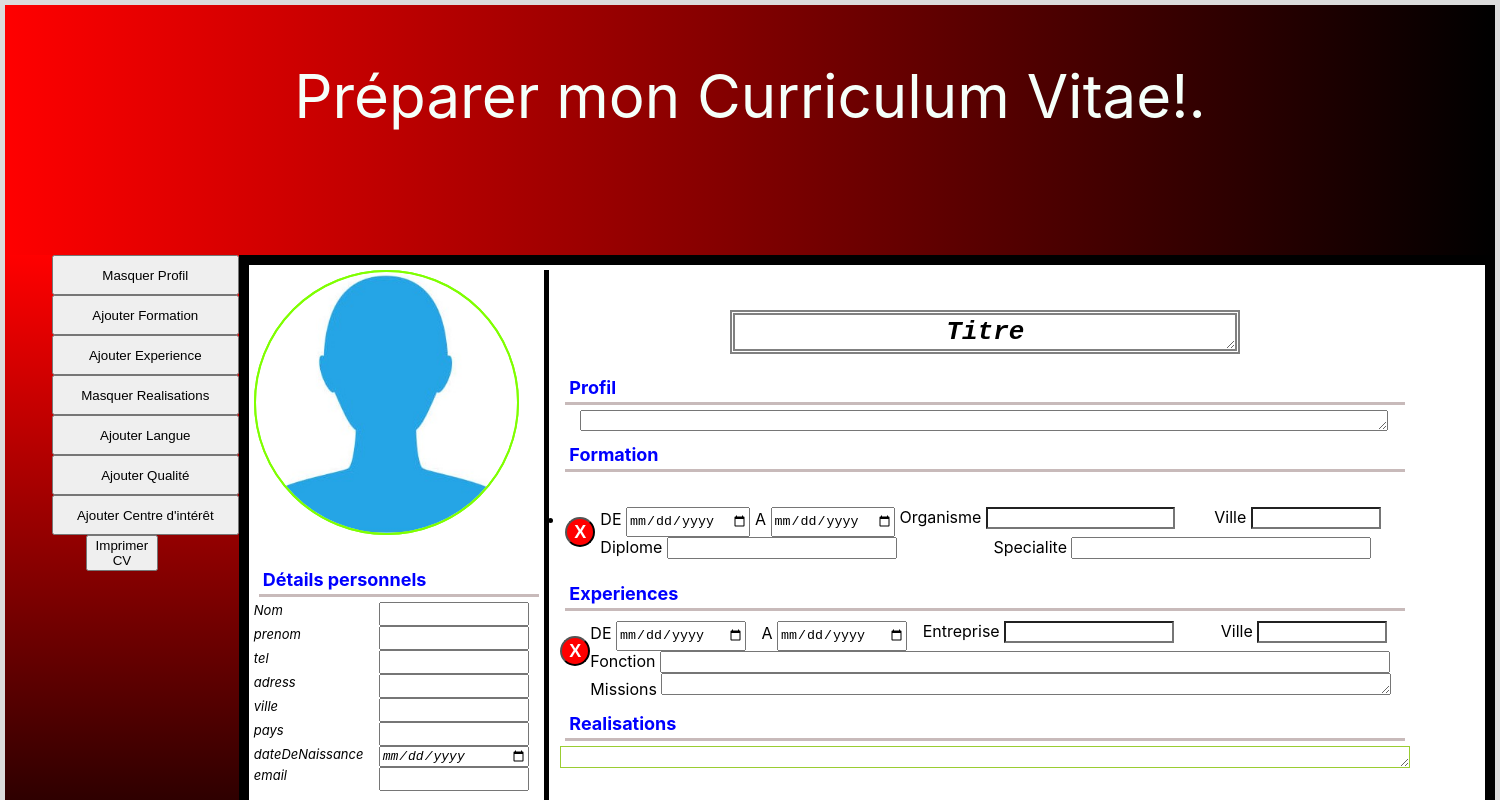
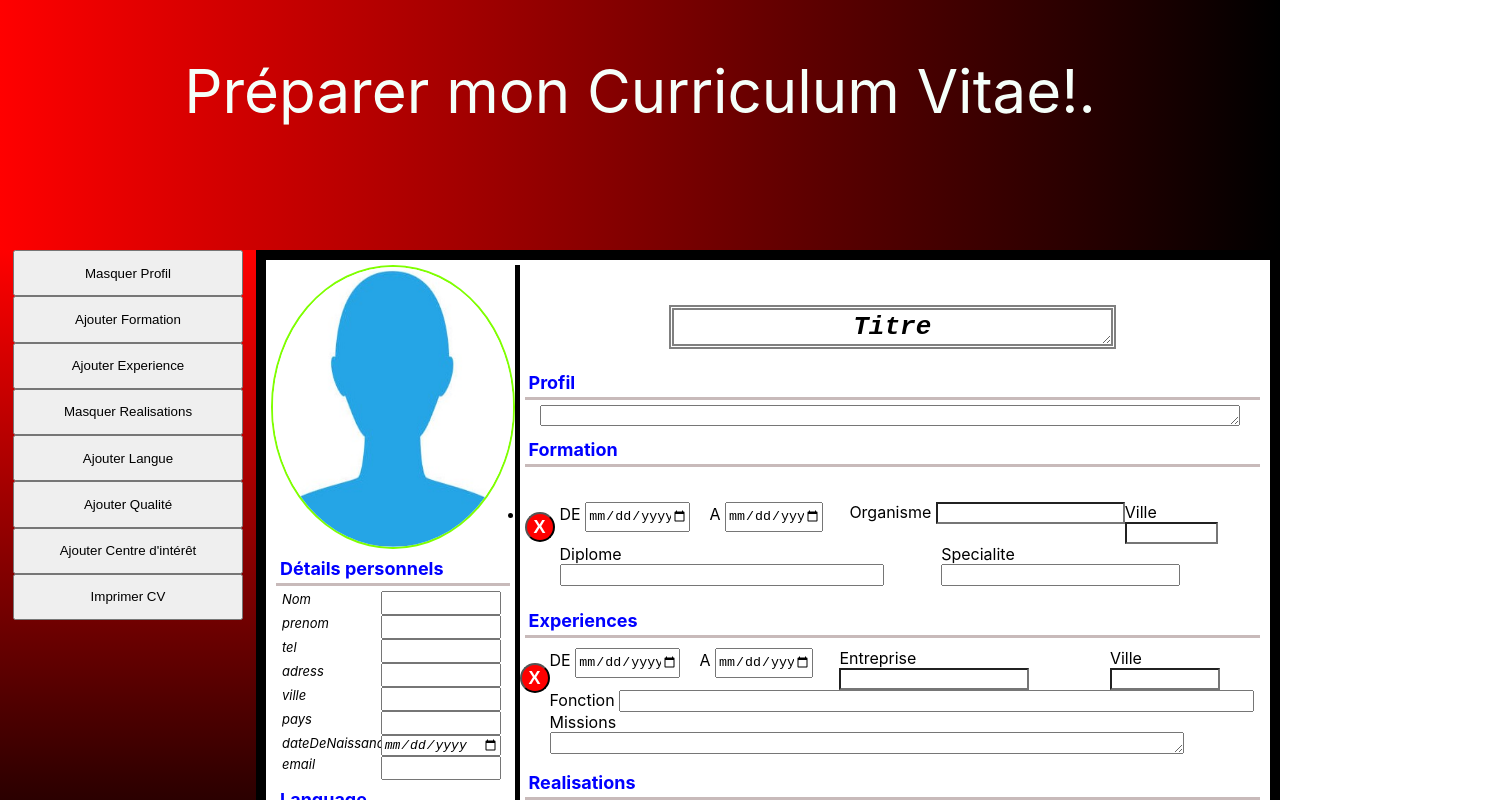
Before and after one commit to bigzeus007/bigzeus007, a React (Create React App) app: page / in a window 1280 px wide. Shown: the top 800 px of the page, 1500 px wide, since content can reach past the window. Built offline with nearby package versions, Linux system fonts and the light colour scheme.

Commit message:
CV CREATOR
changing width from px to % -> better flexibility

```diff
--- a/src/App.css
+++ b/src/App.css
@@ -6,21 +6,22 @@
 .App{
     position:relative;
     display:grid;
+    grid-template-columns: 20% 80%;
     grid-template-areas:
     "myTitreNav myTitreNav"
     "listeOutils corpsCV";
-    width: 1500px;
+
     height:auto;
     margin-left: auto;
     margin-right: auto;
-    border: gainsboro 5px solid;
+    min-width: 800px;
 
 }
 .myTitreNav{
     grid-area: myTitreNav;
     position:relative;
     display: block;
-    width: 1490px;
+    width: 100%;
     height: 250px;
     background-image: linear-gradient(to left,black,red);
     font-size: 60px;
@@ -53,17 +54,18 @@
 }
 .Outil{
     position: relative;
-    width: 80%;
-    left: 10%;
-    right: auto;
+    width: 90%;
+    left: 5%;
+    height: 7%;
+    min-width: 150px;
+
 
 }
 
 .Entete{
     position: relative;
     display: grid;
-    width:290px;
-    height: 290px;
+
     grid-template-columns: 30% 70%;
 
 
@@ -73,8 +75,9 @@
 img{
     position: absolute;
     top: 0px;
-    width:265px;
-    height:265px;
+
+    width:100%;
+    height:100%;
     border-radius:100%;
     border: chartreuse 2px solid;
 
@@ -88,10 +91,10 @@ img{
 
 }
 #myButtonPhoto{
-    width:265px;
-    height:265px;
+    width:283px;
+    height:283px;
     border-radius:100%;
-    border: chartreuse 2px solid;
+    border-color: transparent;
     background-color: transparent;
 
 
@@ -109,11 +112,12 @@ img{
 .coordonnees > label{
     font-style: italic;
     font-size:small;
+    margin-left: 10%;
 }
 .coordonnees > input{
     font-style:oblique;
     font-size:medium;
-    width: 150px;
+    width: 90%;
 
 
 
@@ -238,12 +242,12 @@ img{
 }
 .lePrioritaire{
     position: relative;
-    width: 850px;
+    width: 100%x;
 
 }
 .leSecondaire{
     position: relative;
-    width: 295px;
+    width: 100%;
     border-right: 5px solid;
 
 
--- a/src/Components/Entete.js
+++ b/src/Components/Entete.js
@@ -1,4 +1,4 @@
-import React, { useEffect, useRef, useState} from 'react';
+import React, { useRef, useState} from 'react';
 
 import myLogo from "../images/photo-profil.jpg"
 
--- a/src/Components/Experiences.js
+++ b/src/Components/Experiences.js
@@ -13,12 +13,12 @@ function Experiences({addExperience,setAddExperience}) {
         <div id="maExperience" className="maExperience" >
             {addExperience.map((element,index)=>(
             <div key={element+index} className="uneExperience" visible={element.titre}>
-                <label htmlFor="dateDebutE" className="dateDebutE">DE <input id="dateDebutE" type="date" style={{height:"30px",width:"130px",}}></input></label>
-                <label htmlFor="dateFinE" className="dateFinE">A <input id="dateFinE" type="date" style={{height:"30px",width:"130px",}}></input></label>
-                <label htmlFor="mission" className="mission">Missions <TextareaAutosize id="mission" style={{fontSize:"14px",width:"730px"}} type="text" ></TextareaAutosize></label>
-                <label htmlFor="fonction" className="fonction">Fonction <input id="fonction" style={{fontSize:"14px",width:"730px"}} type="text" ></input></label>
-                <label htmlFor="entreprise" className="entreprise">Entreprise <input type="text" id="entreprise" style={{backgroundColor:"transparent",fontSize:"14px",width:"170px",}}></input></label>
-                <label htmlFor="villeE" className="villeE">Ville <input type="text" id="villeE" style={{backgroundColor:"transparent",fontSize:"14px",width:"130px"}}></input></label>
+                <label htmlFor="dateDebutE" className="dateDebutE">DE <input id="dateDebutE" type="date" style={{height:"30px",width:"70%",}}></input></label>
+                <label htmlFor="dateFinE" className="dateFinE">A <input id="dateFinE" type="date" style={{height:"30px",width:"70%",}}></input></label>
+                <label htmlFor="mission" className="mission">Missions <TextareaAutosize id="mission" style={{fontSize:"14px",width:"90%"}} type="text" ></TextareaAutosize></label>
+                <label htmlFor="fonction" className="fonction">Fonction <input id="fonction" style={{fontSize:"14px",width:"90%"}} type="text" ></input></label>
+                <label htmlFor="entreprise" className="entreprise">Entreprise <input type="text" id="entreprise" style={{backgroundColor:"transparent",fontSize:"14px",width:"70%",}}></input></label>
+                <label htmlFor="villeE" className="villeE">Ville <input type="text" id="villeE" style={{backgroundColor:"transparent",fontSize:"14px",width:"76%"}}></input></label>
                 <button className="myDeleteButton" onClick={(event)=>{event.preventDefault();removeMyExperience(index);}}> X </button>
 
                 </div>))}
--- a/src/Components/Formation.js
+++ b/src/Components/Formation.js
@@ -12,12 +12,12 @@ function Formation({addFormation,setAddFormation}) {
         <div id="myFormation" className="myFormation" >
             {addFormation.map((element,index)=>(
             <div key={element+index} className="uneFormation" visible={element.titre} >
-                <label htmlFor="dateDebut" className="dateDebut">DE <input id="dateDebut" type="date" style={{height:"30px"}}></input></label>
-                <label htmlFor="dateFin" className="dateFin">A <input id="dateFin" type="date" style={{height:"30px"}}></input></label>
-                <label htmlFor="specialite" className="specialite">Specialite <input id="specialite" style={{fontSize:"14px",width:"300px"}} type="text" ></input></label>
-                <label htmlFor="diplome" className="diplome">Diplome <input id="diplome" style={{fontSize:"14px",width:"230px"}} type="text" ></input></label>
-                <label htmlFor="organisme" className="organisme">Organisme <input type="text" id="organisme" style={{backgroundColor:"transparent",fontSize:"14px"}}></input></label>
-                <label htmlFor="ville" className="ville">Ville <input type="text" id="ville" style={{backgroundColor:"transparent",fontSize:"14px",width:"130px"}}></input></label>
+                <label htmlFor="dateDebut" className="dateDebut">DE <input id="dateDebut" type="date" style={{height:"30px",width:"70%",}}></input></label>
+                <label htmlFor="dateFin" className="dateFin">A <input id="dateFin" type="date" style={{height:"30px",width:"70%",}}></input></label>
+                <label htmlFor="specialite" className="specialite">Specialite <input id="specialite" style={{fontSize:"14px",width:"80%"}} type="text" ></input></label>
+                <label htmlFor="diplome" className="diplome">Diplome <input id="diplome" style={{fontSize:"14px",width:"85%"}} type="text" ></input></label>
+                <label htmlFor="organisme" className="organisme">Organisme <input type="text" id="organisme" style={{backgroundColor:"transparent",fontSize:"14px",width:"68.6%"}}></input></label>
+                <label htmlFor="ville" className="ville">Ville <input type="text" id="ville" style={{backgroundColor:"transparent",fontSize:"14px",width:"81%"}}></input></label>
                 <button className="myDeleteButton" onClick={(event)=>{event.preventDefault();removeMyFormation(index);}}> X </button>
             </div>))}
         </div>
--- a/src/Components/Langues.js
+++ b/src/Components/Langues.js
@@ -13,7 +13,7 @@ function Langues({addLanguage,setAddLanguage}) {
             {addLanguage.map((element,index)=>(
 
             <div key={element+" "+index} name="ChoixDeLangue" className={element.visible}>
-                <select name="maLangue" style={{width:"100px"}} >
+                <select name="maLangue" style={{width:"30%"}} >
                     <option value="Anglais">ANGLAIS</option>
                     <option value="FRANCAIS">FRANCAIS</option>
                     <option value="ESPAGNOL">ESPAGNOL</option>
@@ -26,7 +26,7 @@ function Langues({addLanguage,setAddLanguage}) {
                 <input type="radio" name="langue"></input>
                 <input type="radio" name="langue"></input>
                 <input type="radio" name="langue"></input>
-                <button style={{color:"red",width:"65px",height:"20px"}} onClick={(event)=>{event.preventDefault();removeMyLanguage(index);}} > Retirer </button>
+                <button style={{color:"red",width:"20%",height:"20px"}} onClick={(event)=>{event.preventDefault();removeMyLanguage(index);}} > Retirer </button>
             </div>))}
         </div>
         </>
--- a/src/Components/Outils.js
+++ b/src/Components/Outils.js
@@ -19,35 +19,35 @@ function Outils({addFormation, setAddFormation,profil,setProfil,addExperience,se
                 setMonProfil(monProfil==="Masquer Profil" ? "Ajouter Profil" : "Masquer Profil");
 
                 }}
-                 className="Outil" style={{display:"block",height:"40px"}}>{monProfil}</button>
+                 className="Outil" >{monProfil}</button>
 
 
             <button id="addFormation" onClick={()=>{
                 setAddFormation([...addFormation,{titre:"visible", contenu:""}]);
 
                 }}
-                 className="Outil" style={{display:"block",height:"40px"}}>Ajouter Formation</button>
+                 className="Outil" >Ajouter Formation</button>
             <button id="addExp" onClick={()=>{
                 setAddExperience([...addExperience,{titre:"visible", contenu:""}]);
 
                 }}
-                 className="Outil" style={{display:"block",height:"40px"}}>Ajouter Experience</button>
+                 className="Outil" >Ajouter Experience</button>
 
             <button id="realisation" onClick={()=>{
                 setRealisation(realisation==='' ? "none" : "");
                 setMesRealisations(mesRealisations==="Ajouter Realisations" ? "Masquer Realisations" : "Ajouter Realisations");
 
                 }}
-                className="Outil" style={{display:"block",height:"40px"}}>{mesRealisations}</button>
+                className="Outil" >{mesRealisations}</button>
             <button id="langue" onClick={()=>{setAddLanguage([...addLanguage,{visible:"visible"}])}}
-                className="Outil" style={{display:"block",height:"40px"}}>Ajouter Langue</button>
+                className="Outil" >Ajouter Langue</button>
 
 
             <button id="qualites" onClick={()=>{setAddQualites([...addQualites,{visible:"visible"}])}}
-                className="Outil" style={{display:"block",height:"40px"}}>Ajouter Qualité</button>
+                className="Outil" >Ajouter Qualité</button>
 
             <button id="centresInteret" onClick={()=>{setAddCentresInteret([...addCentresInteret,{visible:"visible"}])}}
-                className="Outil" style={{display:"block",height:"40px"}}>Ajouter Centre d'intérêt</button>
+                className="Outil" >Ajouter Centre d'intérêt</button>
             <button id="print" className="Outil" type="button" onClick={()=>printJS( {printable:'monCV',type:'html',targetStyles:['*'],}) } >
                 Imprimer CV
             </button>
--- a/src/Components/Profil.js
+++ b/src/Components/Profil.js
@@ -3,7 +3,7 @@ import '../App.css';
 function Profil({profil}) {
     return(
 
-            <div id="profil" style={{display:profil}} ><label htmlFor="profil" className="profil" style={{display:"block"}}>Profil</label><TextareaAutosize style={{width:"95%",marginLeft:"20px",}} /></div>
+            <div id="profil" style={{display:profil}} ><label htmlFor="profil" className="profil" style={{display:"block"}}>Profil</label><TextareaAutosize style={{width:"94%",marginLeft:"20px",}} /></div>
 
     );
 }
--- a/src/Components/Qualites.js
+++ b/src/Components/Qualites.js
@@ -18,7 +18,7 @@ function Qualites({addQualites,setAddQualites}) {
                 <div key={element+" "+index} name="ChoixQualites" className={element.visible}>
                         <ImCheckboxChecked></ImCheckboxChecked>
                         <input type="text" style={{color:"red",width:"200px",height:"20px",}}></input>
-                        <button style={{color:"red",width:"65px",height:"20px",}} onClick={(event)=>{event.preventDefault();removeMyQualites(index);}} > Retirer </button>
+                        <button style={{color:"red",height:"20px",}} onClick={(event)=>{event.preventDefault();removeMyQualites(index);}} > Retirer </button>
 
 
 
--- a/src/Components/Realisations.js
+++ b/src/Components/Realisations.js
@@ -1,7 +1,7 @@
 import TextareaAutosize from "react-textarea-autosize";
 function Realisations({realisation}) {
     return(
-        <div style={{display:realisation}}><label htmlFor="realisation" className="realisations"  style={{display:"block"}}>Realisations</label><TextareaAutosize id="realisation" style={{display:"block",width:"100%",backgroundColor:"transparent",borderColor:"yellowgreen",fontSize:"14px"}}/></div>
+        <div style={{display:realisation}}><label htmlFor="realisation" className="realisations"  style={{display:"block"}}>Realisations</label><TextareaAutosize id="realisation" style={{display:"block",width:"90%",backgroundColor:"transparent",borderColor:"gray",fontSize:"14px",marginLeft:"5%",}}/></div>
     );
 }
 export default Realisations;
```
